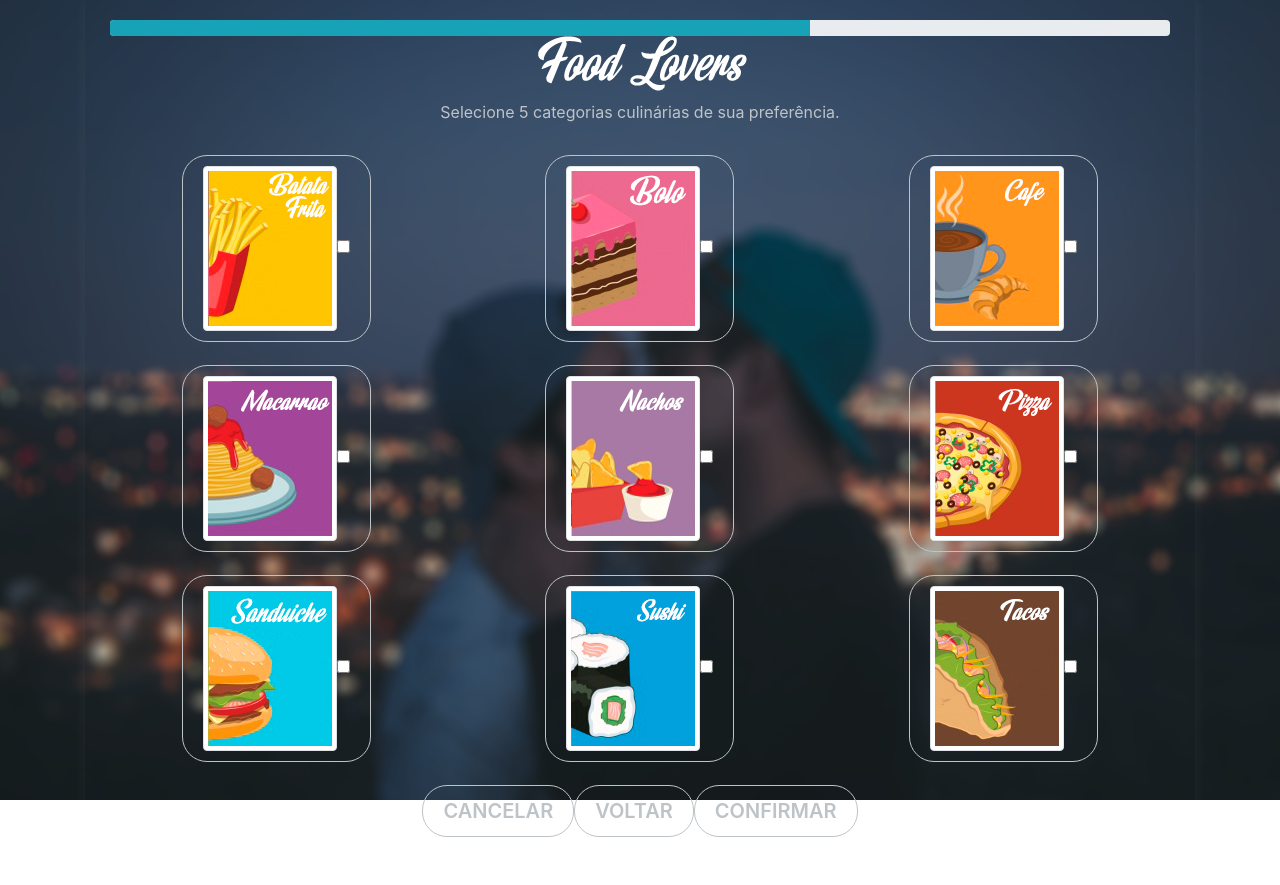
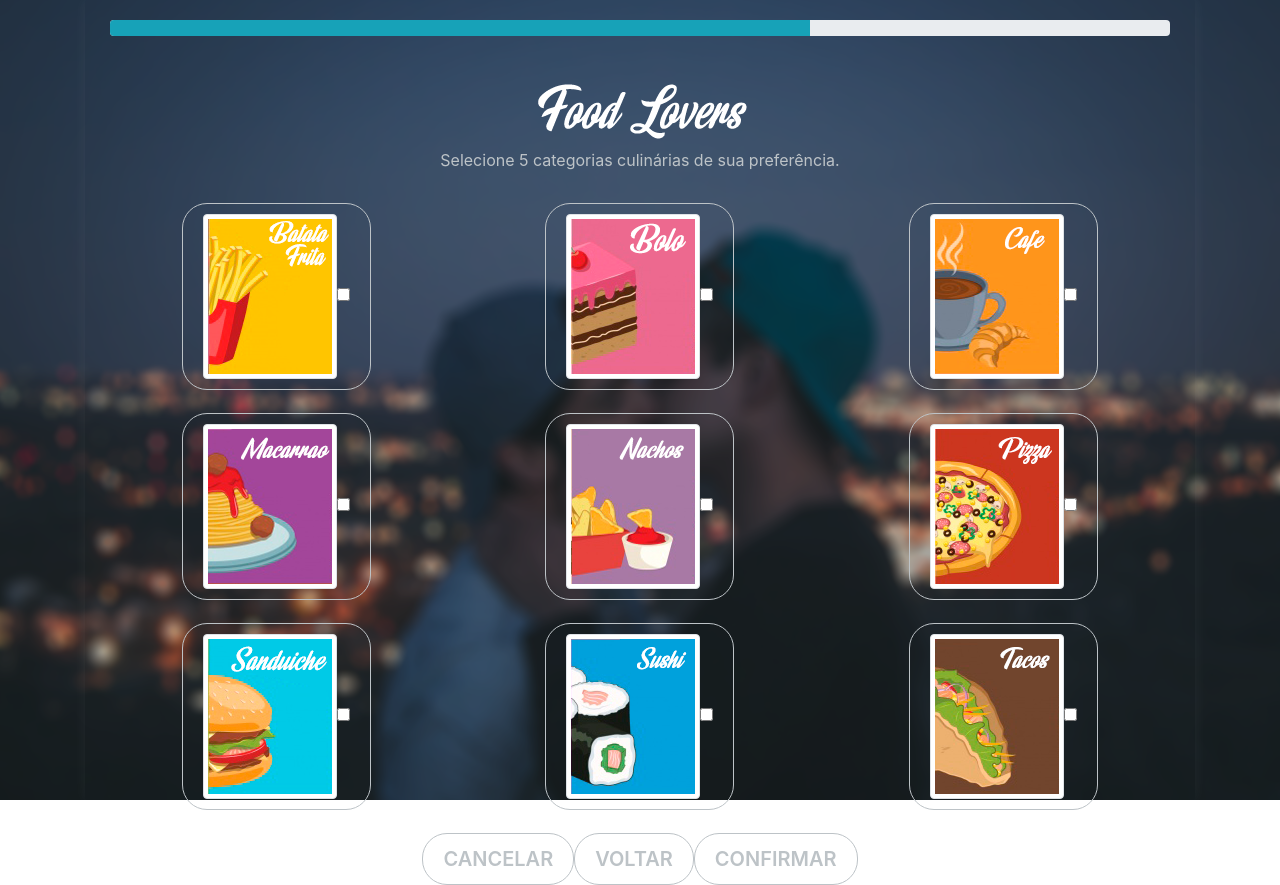
Before and after one commit to rafaelazd/food-lovers, a Vue app in the folder web-ui/: page /#/cadastro-2 in a window 1280 px wide. Built offline with nearby package versions, Linux system fonts and the light colour scheme.

Commit message:
Alterações
Alterações no layout dos cadastros

```diff
--- a/web-ui/src/components/Cadastro1.vue
+++ b/web-ui/src/components/Cadastro1.vue
@@ -1,10 +1,11 @@
 <template>
   <section id="cad-cover">
-   <div class="container">
+       <div class="container">
+            <div class="vertical-center">
                 <div class="nb-login">
                    <div class="progress">
-                    <div class="progress-bar bg-info" role="progressbar" style="width: 33%" aria-valuenow="33" aria-valuemin="0" aria-valuemax="100"></div>
-                    </div>
+                        <div class="progress-bar bg-info" role="progressbar" style="width: 33%" aria-valuenow="33" aria-valuemin="0" aria-valuemax="100"></div>
+                    </div> <br><br>
                     <h1><img src="/static/img/foodlovers.png" class="img-fluid"></h1>
                     <p>Preencha o campo abaixo com seus dados pessoais.</p>
                     <!-- Formulario -->
@@ -41,8 +42,9 @@
                         </form>
                     </div>
                 </div>
-    </div>
-</section>
+            </div>
+       </div>
+ </section>
 </template>
 
 
@@ -53,23 +55,22 @@
 
 <style>
     #cad-cover {
-        height: 100%;
-        width: 100%;
+        height: 100vh;
+        width: 100vw;
         background: #222 url('/static/img/boys.png') no-repeat center center fixed;
         -webkit-background-size: cover;
         -moz-background-size: cover;
         -o-background-size: cover;
         background-size: cover;
+    }
 
-    }
     .nb-login {
+        max-width: none;
         padding: 20px 25px;
         border-radius: 2px;
         box-shadow: 0px 0px 15px rgba(255, 255, 255, 0.05);
-        align-items: center;
-        text-align: center;
-        max-height: inherit;
-
+        height: 100vh;
+        align-content: center;
     }
 
     .nb-login h3 {
@@ -153,13 +154,6 @@
     .vertical-center {
         align-items: center;
         text-align: center;
-        width: 100%;
-        height: 100%;
-    }
-
-    .file {
-        visibility: hidden;
-        position: absolute;
     }
 
 </style>
--- a/web-ui/src/components/Cadastro2.vue
+++ b/web-ui/src/components/Cadastro2.vue
@@ -1,18 +1,17 @@
 <template>
    <section id="cad-cover">
        <div class="container">
-        <div class="vertical-center">
+        <div class="horizontal-center">
                 <div class="nb-login">
                    <div class="progress">
                     <div class="progress-bar bg-info" role="progressbar" style="width: 66%" aria-valuenow="66" aria-valuemin="0" aria-valuemax="100"></div>
-                    </div>
+                    </div> <br> <br>
                     <h1><img src="/static/img/foodlovers.png" class="img-fluid"></h1>
                     <p>Selecione 5 categorias culinárias de sua preferência.</p>
                     <!-- Formulario -->
                     <div class="card-block">
                         <form class="form" role="form" autocomplete="off" id="formLogin" action="">
 
-                            <div class="form-group">
                             <div class="row">
                                 <div class="col"><label class="btn btn-primary"><img src="/static/img/batata.png" alt="Batata Frita" class="img-thumbnail img-check"><input type="checkbox" name="chk1" id="item1" value="val1" class="hidden" autocomplete="off"></label></div>
                                 <div class="col"><label class="btn btn-primary"><img src="/static/img/bolo.png" alt="Bolo" class="img-thumbnail img-check"><input type="checkbox" name="chk2" id="item2" value="val2" class="hidden" autocomplete="off"></label></div>
@@ -31,7 +30,6 @@
                             <router-link class="btn btn-outline-danger btn-lg" role="button" aria-pressed="true" to="/usuario-nao-autenticado">Cancelar</router-link>
                             <router-link class="btn btn-outline-danger btn-lg" role="button" aria-pressed="true" to="/cadastro-1">Voltar</router-link>
                             <router-link class="btn btn-outline-danger btn-lg" role="button" aria-pressed="true" to="/inicio">Confirmar</router-link>
-                            </div>
                         </form>
                     </div>
                 </div>
@@ -52,21 +50,24 @@
 
 <style>
    #cad-cover {
-        height: 100%;
-        width: 100%;
+        height: 100vh;
+        width: 100vw;
         background: #222 url('/static/img/boys.png') no-repeat center center fixed;
         -webkit-background-size: cover;
         -moz-background-size: cover;
         -o-background-size: cover;
         background-size: cover;
+        display: flex;
 
     }
 
+
     .nb-login {
-        max-width: none;
         padding: 20px 25px;
         border-radius: 2px;
         box-shadow: 0px 0px 15px rgba(255, 255, 255, 0.05);
+        height: 100vh;
+        align-content: center;
     }
 
     .nb-login h3 {
@@ -147,7 +148,7 @@
         color: #FFF;
     }
 
-    .vertical-center {
+    .horizontal-center {
         align-items: center;
         text-align: center;
     }
```
